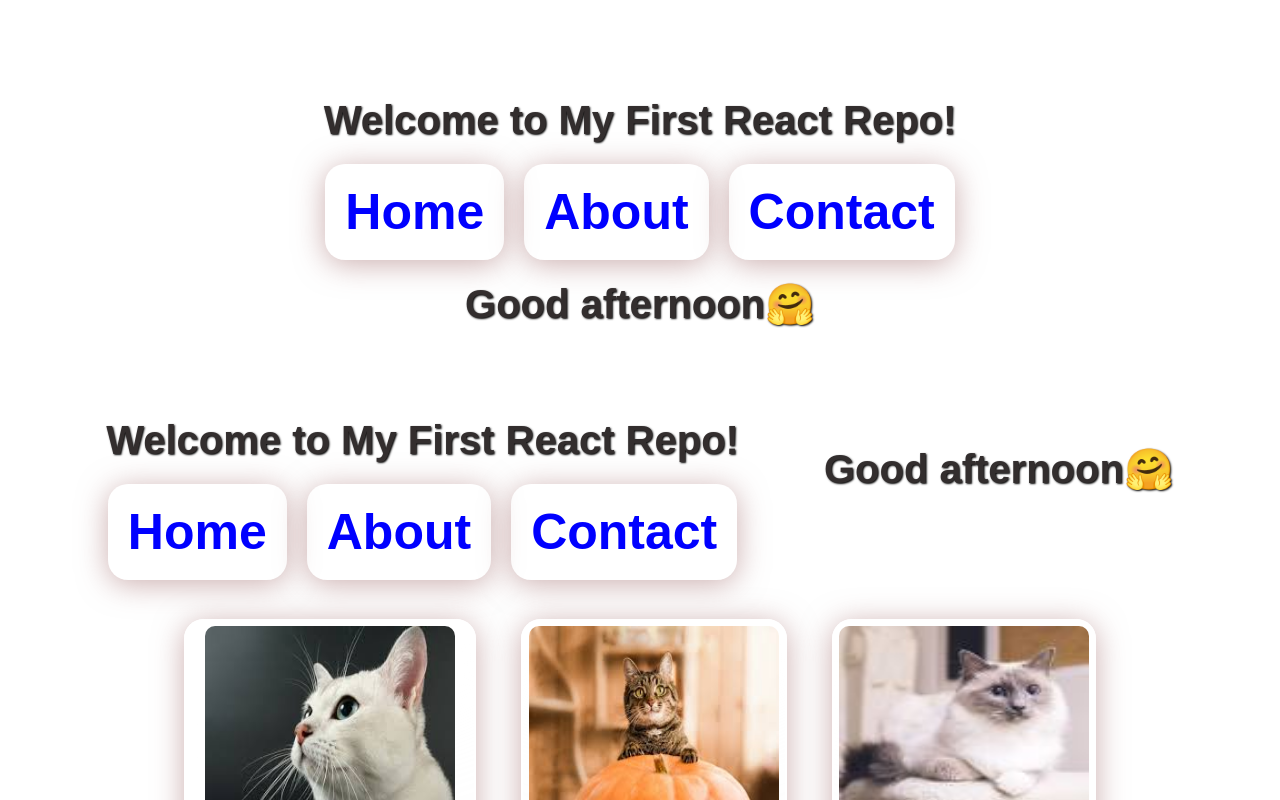
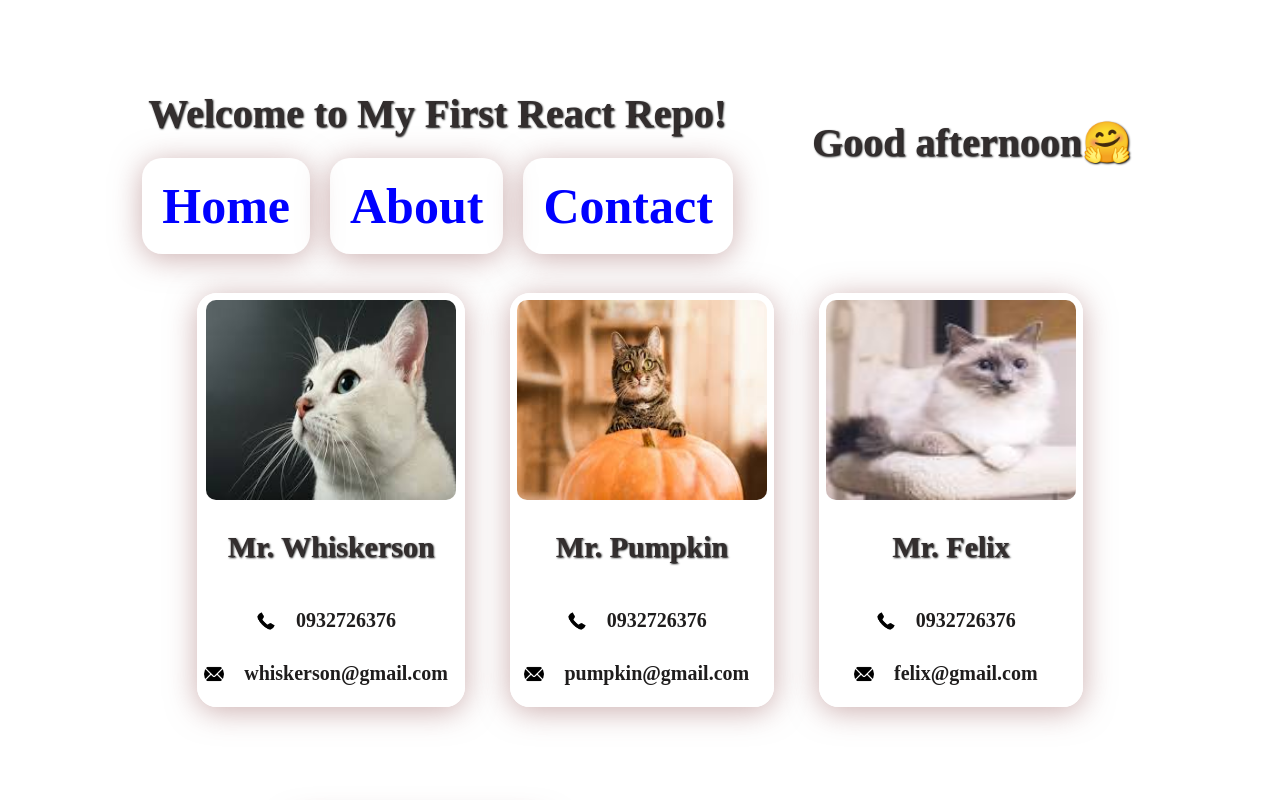
Before and after one commit to soltsega/First-repo, a React (Vite) app: page / in a window 1280 px wide. Shown: the top 800 px of the page. Built offline with nearby package versions, Linux system fonts and the light colour scheme.

Commit message:
modified main.jsx

```diff
--- a/src/main.jsx
+++ b/src/main.jsx
@@ -16,42 +16,11 @@ function Output() {
   )
 }
 
-function Day() {
-  const hours = new Date().getHours()
-  let timeOfDay;
 
-
-  if (hours < 12) {
-    timeOfDay = "morning"
-  } else if (hours >= 12 && hours < 17) {
-    timeOfDay = "afternoon";
-  } else if (hours < 21) {
-    timeOfDay = "evening";
-  } else {
-    timeOfDay = "night";
-  }
-
-  return (
-    <h1>Good {timeOfDay}🤗</h1>
-  )
-}
 
 createRoot(document.getElementById('root')).render(
   <StrictMode >
-    <div className='main'>
-      <div className='header'>
-        <Header />
-        <Output />
-        <Day />
-      </div>
+    <App />
 
-      <div className='app'>
-        <App />
-      </div>
-
-      <div className='footer'>
-        <Footer />
-      </div>
-    </div>
   </StrictMode>,
 )
```
